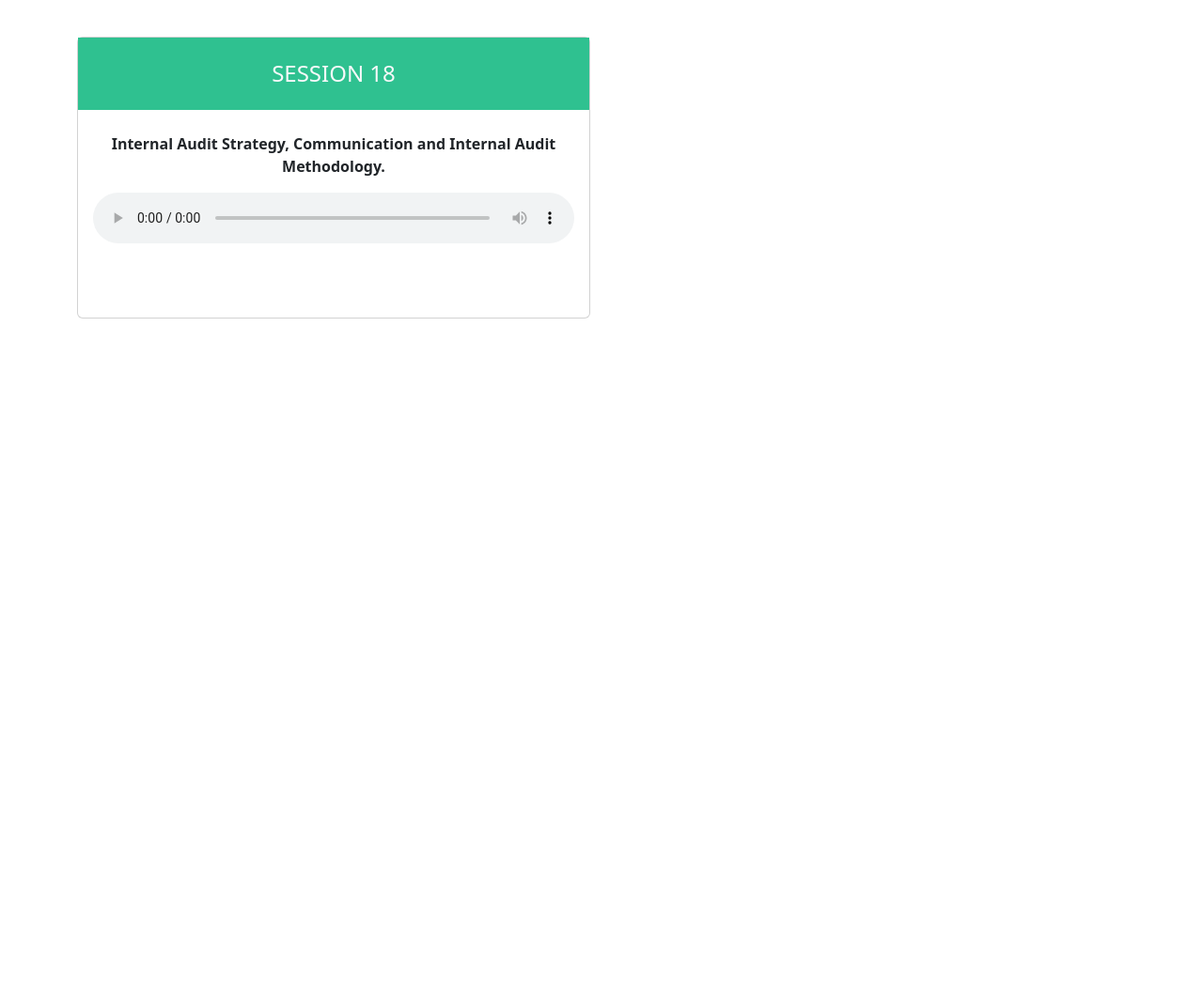
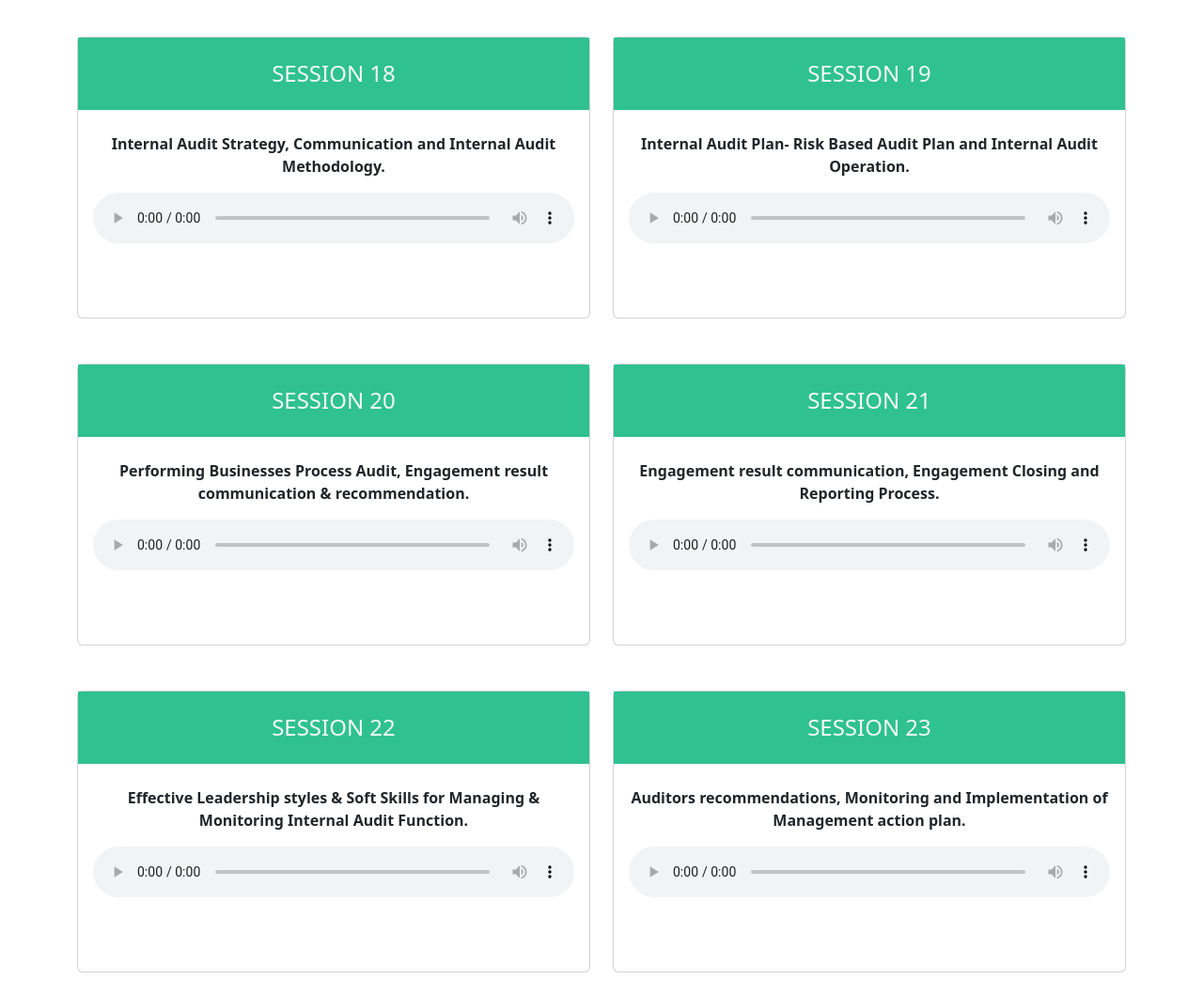
Before and after one commit to psytechbd/Synergy-603, a plain HTML site: page index.html in a window 1280 px wide. Shown: the part 1920-2979 px from the top of the page at 94% size. Before the commit the page ends 2283 px from the top, so only its background shows below. Drawn offline with nearby package versions, Linux system fonts and the light colour scheme.

Commit message:
Added all sessions

```diff
--- a/index.html
+++ b/index.html
@@ -149,6 +149,76 @@
                     </div>
                 </div>
             </div>
+             <div class="col-md-6 my-4">
+                <div class="card">
+                    <h4 class="text-center py-4 text-light">SESSION 19</h4>
+                    <div class="card-body">
+                        <p class="fw-bold">  Internal Audit Plan- Risk Based Audit Plan and Internal Audit Operation.
+                        </p>
+                        <audio controls controlsList="nodownload">
+                            <source src="audio/19.mp3" type="audio/mpeg">
+                            Your browser does not support the audio element. use google chrome or contact +8801913773333
+                        </audio>
+                        <!-- <p>Uploading Soon</p> -->
+                    </div>
+                </div>
+            </div>
+             <div class="col-md-6 my-4">
+                <div class="card">
+                    <h4 class="text-center py-4 text-light">SESSION 20</h4>
+                    <div class="card-body">
+                        <p class="fw-bold"> Performing Businesses Process Audit, Engagement result communication & recommendation.
+                        </p>
+                        <audio controls controlsList="nodownload">
+                            <source src="audio/20.mp3" type="audio/mpeg">
+                            Your browser does not support the audio element. use google chrome or contact +8801913773333
+                        </audio>
+                        <!-- <p>Uploading Soon</p> -->
+                    </div>
+                </div>
+            </div>
+             <div class="col-md-6 my-4">
+                <div class="card">
+                    <h4 class="text-center py-4 text-light">SESSION 21</h4>
+                    <div class="card-body">
+                        <p class="fw-bold">Engagement result communication, Engagement Closing and Reporting Process.
+                        </p>
+                        <audio controls controlsList="nodownload">
+                            <source src="audio/21.mp3" type="audio/mpeg">
+                            Your browser does not support the audio element. use google chrome or contact +8801913773333
+                        </audio>
+                        <!-- <p>Uploading Soon</p> -->
+                    </div>
+                </div>
+            </div>
+             <div class="col-md-6 my-4">
+                <div class="card">
+                    <h4 class="text-center py-4 text-light">SESSION 22</h4>
+                    <div class="card-body">
+                        <p class="fw-bold">Effective Leadership styles & Soft Skills for Managing & Monitoring Internal Audit Function.
+                        </p>
+                        <audio controls controlsList="nodownload">
+                            <source src="audio/22.mp3" type="audio/mpeg">
+                            Your browser does not support the audio element. use google chrome or contact +8801913773333
+                        </audio>
+                        <!-- <p>Uploading Soon</p> -->
+                    </div>
+                </div>
+            </div>
+             <div class="col-md-6 my-4">
+                <div class="card">
+                    <h4 class="text-center py-4 text-light">SESSION 23</h4>
+                    <div class="card-body">
+                        <p class="fw-bold">Auditors recommendations, Monitoring and Implementation of Management action plan.
+                        </p>
+                        <audio controls controlsList="nodownload">
+                            <source src="audio/23.mp3" type="audio/mpeg">
+                            Your browser does not support the audio element. use google chrome or contact +8801913773333
+                        </audio>
+                        <!-- <p>Uploading Soon</p> -->
+                    </div>
+                </div>
+            </div>
 
 
 
```
Also changed, not shown: 5 other files.
